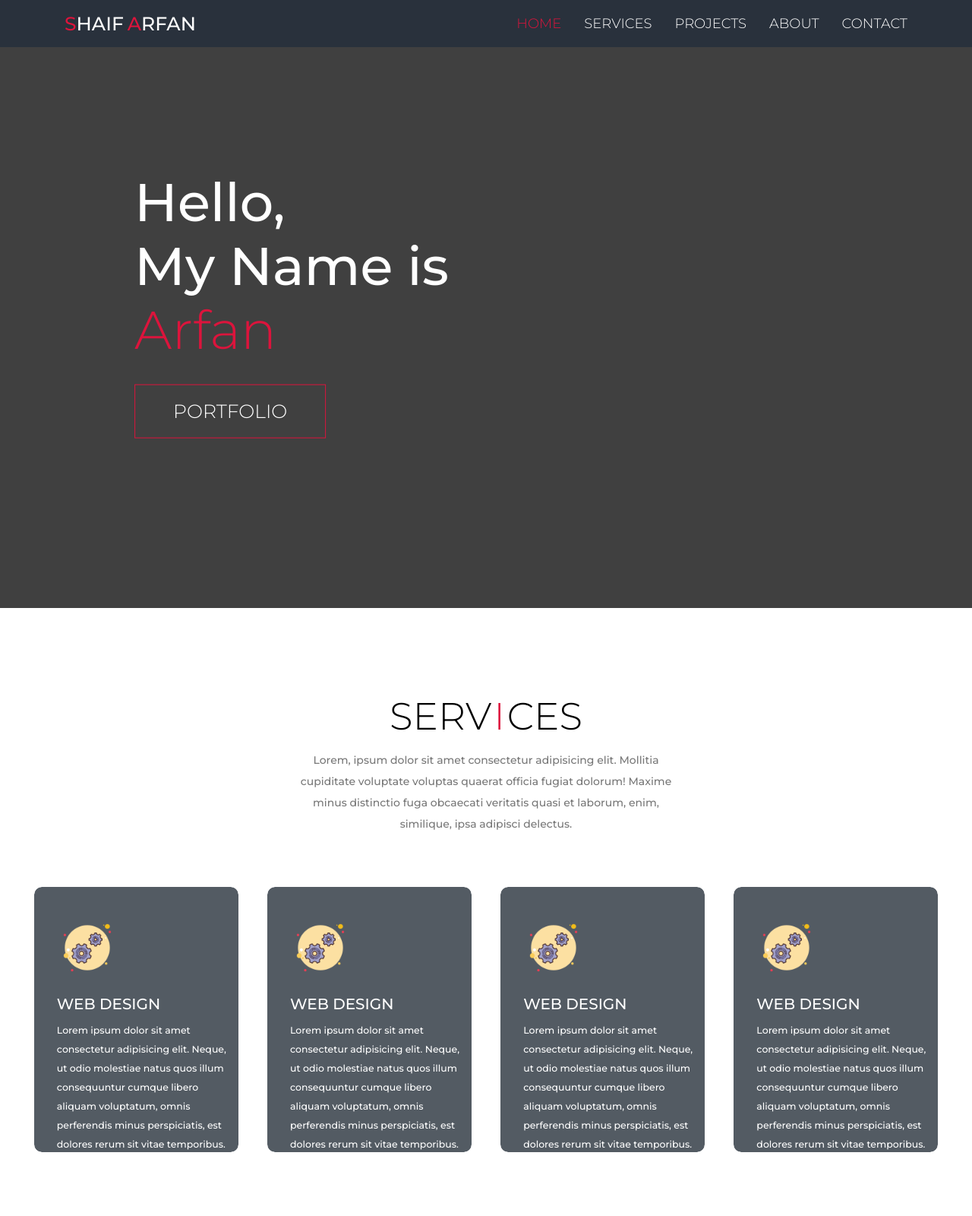
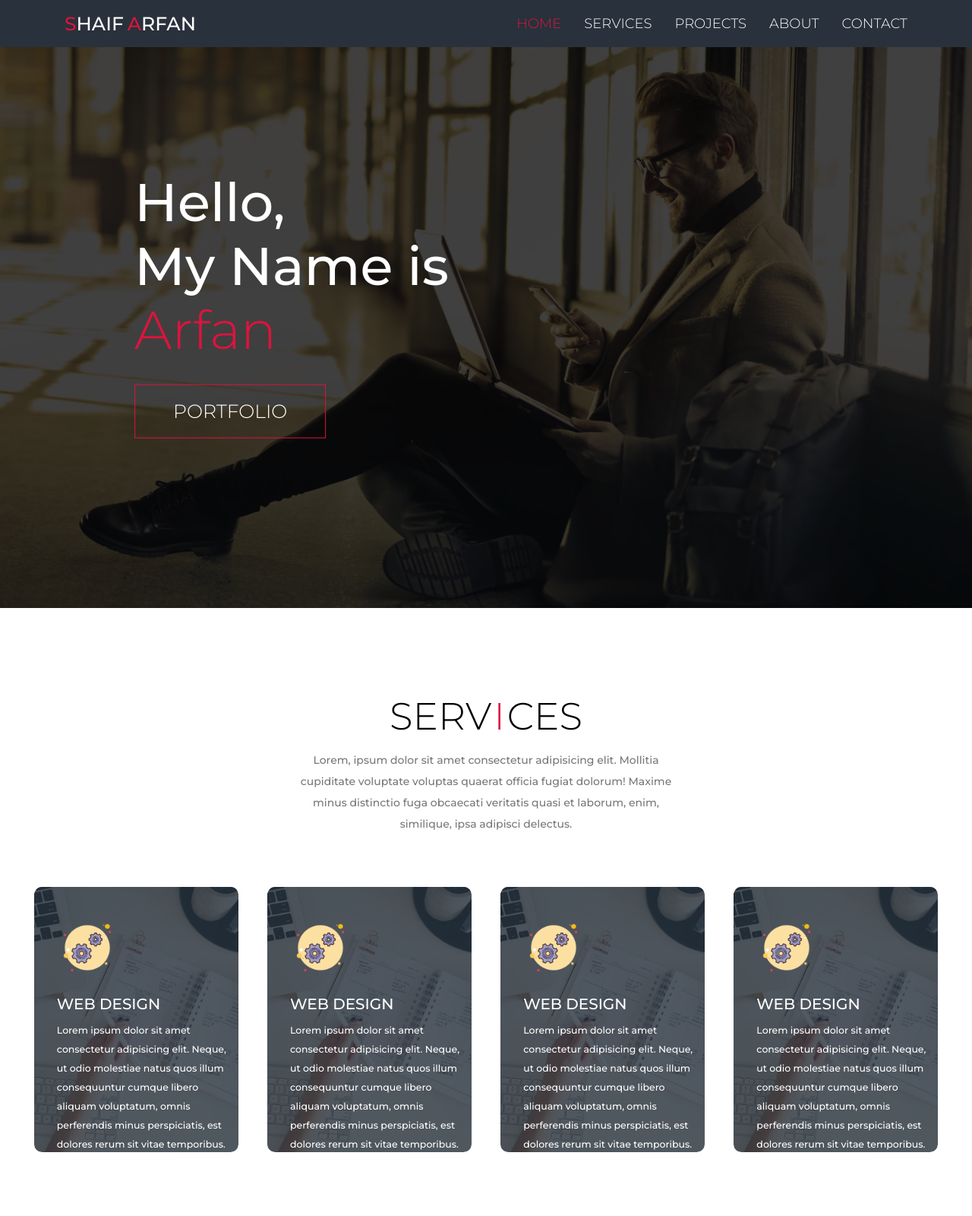
Before and after one commit to Kareem2002Shimes/HTML-CSS_Website, a plain HTML site: page index.html in a window 1280 px wide. Shown: the top 1600 px of the page at 76% size. Drawn offline with Linux system fonts and the light colour scheme; the site is published under a folder, as on GitHub Pages, so addresses that start at the root find nothing.

Commit message:
initial commit

```diff
--- a/Css/style.css
+++ b/Css/style.css
@@ -92,7 +92,7 @@ header .container ul li a.active ,header .container ul li a:hover{
 /* End Header */
 /* Start Section */
 section{
-    background-image: url(/img/hero-bg.png);
+    background-image: url(../img/hero-bg.png);
     background-size: cover;
     position: relative;
     height: 100vh;
@@ -284,7 +284,7 @@ padding-left: 10px;
     align-items: center;
 }
 .services .boxs .box{
-    background-image: url(/img/img-1.png);
+    background-image: url(../img/img-1.png);
     background-size: cover;
     position: relative;
     overflow: hidden;
```
